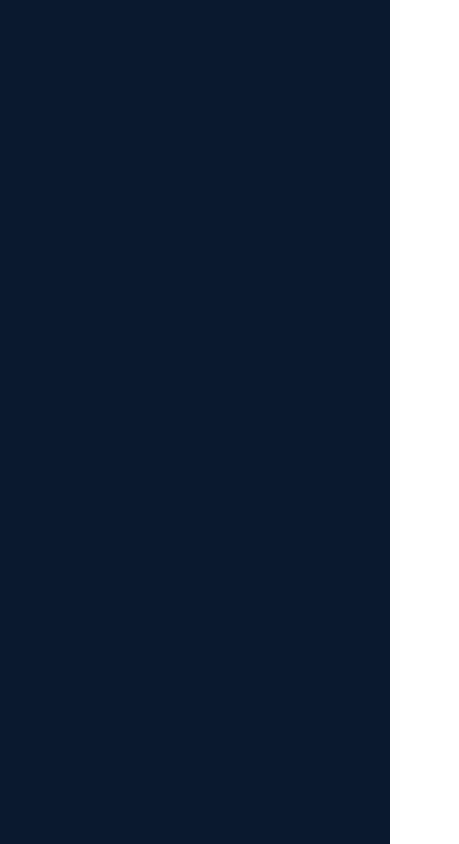
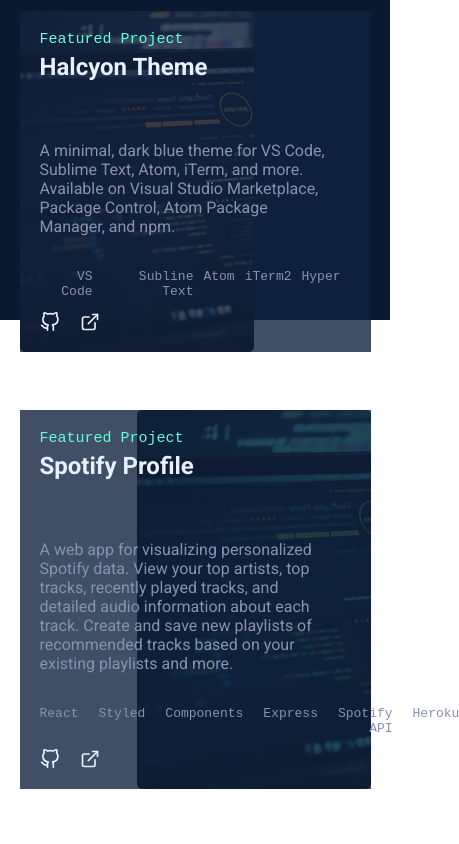
Before and after one commit to mohiulislam/my-portfolio, a React (Create React App) app: page / in a window 390 px wide. Shown: the part 2020-2864 px from the top of the page, 459 px wide, since content can reach past the window. Built offline with nearby package versions, Linux system fonts and the light colour scheme.

Commit message:
last fine

```diff
--- a/src/App.css
+++ b/src/App.css
@@ -1,5 +1,5 @@
 .App {
   background-color: #0a192f;
-  height: 500vh;
+  height: 600vw;
 }
 /*# sourceMappingURL=App.css.map */
--- a/src/assets/css/Variable.js
+++ b/src/assets/css/Variable.js
@@ -2,20 +2,20 @@
 
 export const variables = css`
   :root {
-    --dark-navy: #020c1b;
-    --navy: #0a192f;
-    --light-navy: #112240;
-    --lightest-navy: #233554;
+    --dark-navy: rgb(2, 12, 27);
+    --navy: rgb(10, 25, 47);
+    --light-navy: rgb(17, 34, 64);
+    --lightest-navy: rgb(35, 53, 84);
     --navy-shadow: rgba(2, 12, 27, 0.7);
-    --dark-slate: #495670;
-    --slate: #8892b0;
-    --light-slate: #a8b2d1;
-    --lightest-slate: #ccd6f6;
-    --white: #e6f1ff;
-    --green: #64ffda;
+    --dark-slate: rgb(73, 86, 112);
+    --slate: rgb(136, 146, 176);
+    --light-slate: rgb(168, 178, 209);
+    --lightest-slate: rgb(204, 214, 246);
+    --white: rgb(230, 241, 255);
+    --green: rgb(100, 255, 218);
     --green-tint: rgba(100, 255, 218, 0.1);
-    --pink: #f57dff;
-    --blue: #57cbff;
+    --pink: rgb(245, 125, 255);
+    --blue: rgb(87, 203, 255);
   }
 `;
 const size = {
--- /dev/null
+++ b/src/components/Project1.jsx
@@ -0,0 +1,35 @@
+import React from "react";
+import IconExternal from "./icons/external";
+import IconGitHub from "./icons/github";
+import { StyledProject1 } from "./StyledComponent/StyledProject1";
+function Project() {
+  return (
+    <StyledProject1 img="../../assets/image/code-in-lpatop.jpeg">
+      <div>
+
+      </div>
+      <div>
+        <span>Featured Project</span>
+        <h2>Halcyon Theme</h2>
+        <p>
+          A minimal, dark blue theme for VS Code, Sublime Text, Atom, iTerm, and
+          more. Available on Visual Studio Marketplace, Package Control, Atom
+          Package Manager, and npm.
+        </p>
+        <ul>
+          <li>VS Code</li>
+          <li>Subline Text</li>
+          <li>Atom</li>
+          <li>iTerm2</li>
+          <li>Hyper</li>
+        </ul>
+        <div>
+          <IconGitHub />
+          <IconExternal />
+        </div>
+      </div>
+    </StyledProject1>
+  );
+}
+
+export default Project;
--- /dev/null
+++ b/src/components/Project2.jsx
@@ -0,0 +1,36 @@
+import React from "react";
+import IconExternal from "./icons/external";
+import IconGitHub from "./icons/github";
+import { StyledProject2 } from "./StyledComponent/StyledProject2";
+
+function Project2() {
+  return (
+    <StyledProject2>
+      <div></div>
+      <div>
+        <span>Featured Project</span>
+        <h2>Spotify Profile</h2>
+        <p>
+          A web app for visualizing personalized Spotify data. View your top
+          artists, top tracks, recently played tracks, and detailed audio
+          information about each track. Create and save new playlists of
+          recommended tracks based on your existing playlists and more.
+        </p>
+        <ul>
+          <li>React</li>
+          <li>Styled</li>
+          <li>Components</li>
+          <li>Express</li>
+          <li>Spotify API</li>
+          <li>Heroku</li>
+        </ul>
+        <div>
+          <IconGitHub />
+          <IconExternal />
+        </div>
+      </div>
+    </StyledProject2>
+  );
+}
+
+export default Project2;
--- /dev/null
+++ b/src/components/Project3.jsx
@@ -0,0 +1,37 @@
+import React from "react";
+import IconExternal from "./icons/external";
+import IconGitHub from "./icons/github";
+import { StyledProject1 } from "./StyledComponent/StyledProject1";
+function Project3() {
+  return (
+    <StyledProject1>
+      <div></div>
+      <div>
+        <span>Featured Project</span>
+        <h2>Build a Spotify Connected App</h2>
+        <p>
+          Having struggled with understanding how the Spotify OAuth flow works,
+          I made the course I wish I could have had. Unlike tutorials that only
+          cover a few concepts and leave you with half-baked GitHub
+          repositories, this course covers everything from explaining the
+          principles of REST APIs to implementing Spotify's OAuth flow and
+          fetching API data in a React app. By the end of the course, you’ll
+          have an app deployed to the internet you can add to your portfolio.
+        </p>
+        <ul>
+          <li>React</li>
+          <li>Express</li>
+          <li>Spotify API</li>
+          <li>Styled</li>
+          <li> Components</li>
+        </ul>
+        <div>
+          <IconGitHub />
+          <IconExternal />
+        </div>
+      </div>
+    </StyledProject1>
+  );
+}
+
+export default Project3;
--- a/src/components/StyledComponent/StyledAboutMe.js
+++ b/src/components/StyledComponent/StyledAboutMe.js
@@ -11,7 +11,7 @@
   }
   h1 {
     width: 100%;
-    font-size:clamp(26px,5vw,32px) ;
+    font-size: clamp(26px, 5vw, 32px);
     ::before {
       content: "01.";
       position: relative;
--- a/src/components/StyledComponent/StyledContent.js
+++ b/src/components/StyledComponent/StyledContent.js
@@ -2,8 +2,9 @@
 import { device } from "../../assets/css/Variable";
 
 export const StyledContent = styled.div`
+color: var(--white);
   font-family: roboto;
-  padding: 0 clamp(0px, 10vw, 200px);
+  padding: 0 clamp(0px, 15vw, 200px);
   @media ${device.tablet} {
     padding: 0 5vw;
   }
--- /dev/null
+++ b/src/components/StyledComponent/StyledProject1.js
@@ -0,0 +1,103 @@
+import styled from "styled-components";
+import { device } from "../../assets/css/Variable";
+
+export const StyledProject1 = styled.div`
+  display: grid;
+  grid-template-columns: repeat(12, 1fr);
+  div:nth-child(1) {
+    align-content: center;
+    background-image: url(${require("../../assets/image/code-in-lpatop.jpeg")});
+    background-size: cover;
+    @media (max-width: 1080px) {
+      grid-column: 1/9;
+    }
+    @media (${device.tablet}) {
+      background-color: transparent;
+    }
+    grid-column: 1/8;
+    grid-row: 1/-1;
+    transition: all 0.25s;
+    border-radius: 5px;
+    background-color: var(--green);
+    background-blend-mode: multiply;
+    :hover {
+      background-color: transparent;
+    }
+  }
+  div:nth-child(2) {
+    @media (max-width: 1080px) {
+      grid-column: 6/-1;
+    }
+    @media (${device.tablet}) {
+      grid-column: 1/-1;
+      background-color: rgba(17, 34, 64, 0.8);
+      padding: 20px;
+    }
+    text-align: right;
+    grid-column: 7/-1;
+    grid-row: 1/-1;
+    div {
+      @media (${device.tablet}) {
+        display: flex;
+      }
+      svg {
+        @media (${device.tablet}) {
+          margin: 0;
+          margin-right: 20px;
+        }
+        width: 20px;
+        margin-left: 20px;
+        :hover {
+          color: var(--green);
+        }
+      }
+    }
+
+    ul {
+      @media (${device.tablet}) {
+        justify-content: left;
+      }
+      color: var(--slate);
+      list-style-type: none;
+      display: flex;
+      font-family: monospace;
+      padding: 0;
+      justify-content: right;
+      li {
+        @media (${device.tablet}) {
+          margin: 0;
+          margin-right: 10px;
+        }
+        margin-left: 10px;
+      }
+    }
+    p {
+      @media (${device.tablet}) {
+        background-color: transparent;
+        text-align: left;
+        padding-left: 0;
+      }
+      color: var(--slate);
+      background-color: var(--light-navy);
+      border-radius: 3px;
+      margin: 40px 0 0;
+      padding: 20px;
+    }
+    span {
+      color: var(--green);
+      font-family: monospace;
+      font-size: 15px;
+      margin-bottom: 5px;
+      display: block;
+      @media (${device.tablet}) {
+        text-align: left;
+      }
+    }
+    h2 {
+      margin: 0;
+      @media (${device.tablet}) {
+        text-align: left;
+      }
+    }
+  }
+`;
--- /dev/null
+++ b/src/components/StyledComponent/StyledProject2.js
@@ -0,0 +1,93 @@
+import styled from "styled-components";
+import { device } from "../../assets/css/Variable";
+
+export const StyledProject2 = styled.div`
+  margin: 15vw 0;
+  display: grid;
+  grid-template-columns: repeat(12, 1fr);
+  align-content: center;
+  div:nth-child(1) {
+    @media (max-width: 1080px) {
+      grid-column: 5/-1;
+    }
+    grid-column: 6/-1;
+    grid-row: 1/-1;
+    background-image: url(${require("../../assets/image/code-in-lpatop.jpeg")});
+    background-size: cover;
+    background-color: var(--green);
+    background-blend-mode: multiply;
+    transition: all 0.25s;
+    border-radius: 5px;
+    :hover {
+      background-color: transparent;
+    }
+  }
+  div:nth-child(2) {
+    @media (max-width: 1080px) {
+      grid-column: 1/8;
+    }
+    @media (${device.tablet}) {
+      grid-column: 1/-1;
+      background-color: rgba(17, 34, 64, 0.8);
+      padding: 20px;
+    }
+    text-align: right;
+    grid-column: 1/7;
+    grid-row: 1/-1;
+    div {
+      display: flex;
+      svg {
+        @media (${device.tablet}) {
+          margin: 0;
+          margin-right: 20px;
+        }
+        width: 20px;
+        margin-right: 20px;
+        :hover {
+          color: var(--green);
+        }
+      }
+    }
+    ul {
+      color: var(--slate);
+      list-style-type: none;
+      display: flex;
+      font-family: monospace;
+      padding: 0;
+      justify-content: right;
+      display: flex;
+      justify-content: left;
+      li {
+        margin-right: 10px;
+        @media (${device.tablet}) {
+          margin: 0;
+          margin-right: 20px;
+        }
+      }
+    }
+    p {
+      text-align: left;
+      color: var(--slate);
+      background-color: var(--light-navy);
+      padding: 20px;
+      border-radius: 3px;
+      margin: 40px 0 0;
+      @media (${device.tablet}) {
+        background-color: transparent;
+        padding-left: 0;
+      }
+    }
+    span {
+      color: var(--green);
+      font-family: monospace;
+      font-size: 15px;
+      margin-bottom: 5px;
+      display: block;
+      text-align: left;
+    }
+    h2 {
+      margin: 0;
+      text-align: left;
+    }
+  }
+`;
--- a/src/components/StyledComponent/StyledWork.js
+++ b/src/components/StyledComponent/StyledWork.js
@@ -1,6 +1,8 @@
 import styled from "styled-components";
 
 export const StyledWork = styled.div`
+  margin: 15vw auto;
+  max-width: 1000px;
   h1 {
     display: flex;
     align-items: center;
@@ -14,7 +16,7 @@
     width: 100%;
     font-size: clamp(26px, 5vw, 32px);
     ::before {
-      content: "01.";
+      content: "03.";
       position: relative;
       margin-right: 10px;
       color: var(--green);
--- a/src/components/Work.jsx
+++ b/src/components/Work.jsx
@@ -1,12 +1,18 @@
-import React from 'react'
-import { StyledWork } from './StyledComponent/StyledWork'
+import React from "react";
+import Project1 from "./Project1";
+import Project2 from "./Project2";
+import Project3 from "./Project3";
+import { StyledWork } from "./StyledComponent/StyledWork";
 
 function Work() {
   return (
     <StyledWork>
       <h1>Some Things I’ve Built</h1>
+      <Project1 />
+      <Project2 />
+      <Project3 />
     </StyledWork>
   );
 }
 
-export default Work
+export default Work;
```
Also changed, not shown: public/index.html (+0 -23 lines), src/assets/image/code-in-lpatop.jpeg (added).
